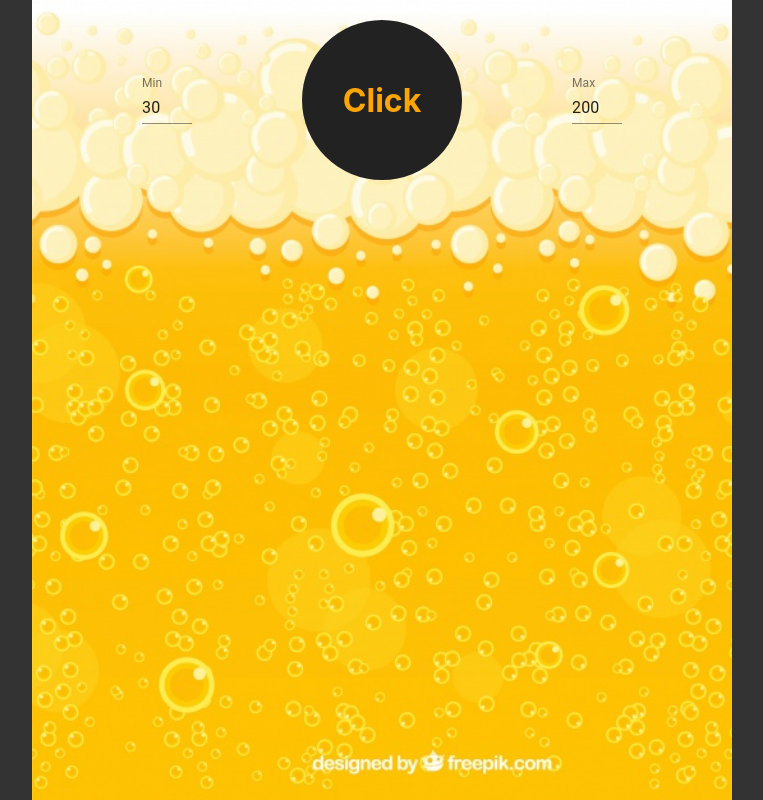
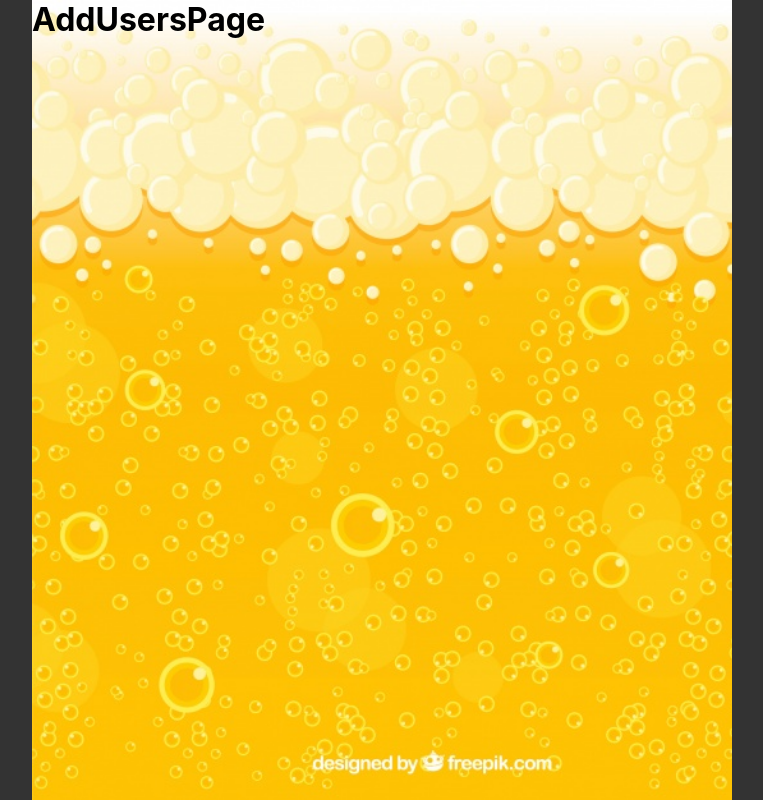
Before and after one commit to Graf-J/Grammsaufa-Web, a React (Create React App) app: page /add-users in a window 1280 px wide. Shown: the whole page, without its empty margins (258-1021 px from the left). Built offline with nearby package versions, Linux system fonts and the light colour scheme.

Commit message:
Added Routing

```diff
--- a/package.json
+++ b/package.json
@@ -9,6 +9,7 @@
     "@testing-library/user-event": "^12.8.3",
     "react": "^17.0.2",
     "react-dom": "^17.0.2",
+    "react-router-dom": "^5.2.0",
     "react-scripts": "4.0.3",
     "web-vitals": "^1.1.2"
   },
--- a/src/App.js
+++ b/src/App.js
@@ -1,13 +1,24 @@
 import './App.css';
-import MainPage from './components/MainPage';
+import { BrowserRouter as Router, Switch, Route } from "react-router-dom";
+import MainPage from './components/mainPage/MainPage';
+import AddUsersPage from './components/addUsersPage/AddUsersPage';
+import InfoPage from './components/infoPage/InfoPage';
+import NotFoundPage from './components/notFoundPage/NotFoundPage';
 
 function App() {
   return (
-    <div className="App">
-      <div className="container">
-        <MainPage />
+    <Router>
+      <div className="App">
+        <div className="container">
+          <Switch>
+            <Route path='/' exact component={ MainPage } />
+            <Route path='/add-users' component={ AddUsersPage } />
+            <Route path='/info/:user' component={ InfoPage } />
+            <Route path='*' component={ NotFoundPage } />
+          </Switch>
+        </div>
       </div>
-    </div>
+    </Router>
   );
 }
 
--- /dev/null
+++ b/src/components/addUsersPage/AddUsersPage.js
@@ -0,0 +1,11 @@
+import React from 'react'
+
+function AddUsersPage() {
+    return (
+        <div>
+            <h1>AddUsersPage</h1>
+        </div>
+    )
+}
+
+export default AddUsersPage
--- /dev/null
+++ b/src/components/infoPage/InfoPage.js
@@ -0,0 +1,11 @@
+import React from 'react'
+
+function InfoPage() {
+    return (
+        <div>
+            <h1>InfoPage</h1>
+        </div>
+    )
+}
+
+export default InfoPage
--- /dev/null
+++ b/src/components/notFoundPage/NotFoundPage.js
@@ -0,0 +1,11 @@
+import React from 'react'
+
+function NotFoundPage() {
+    return (
+        <div>
+            <h1>NotFoundPage</h1>
+        </div>
+    )
+}
+
+export default NotFoundPage
```
Also changed, not shown: src/components/addUsersPage/AddUsersPage.css (added), src/components/infoPage/InfoPage.css (added), src/components/mainPage/Generator.css (renamed from src/components/Generator.css), src/components/mainPage/Generator.js (renamed from src/components/Generator.js), src/components/mainPage/MainPage.css (added), src/components/mainPage/MainPage.js (renamed from src/components/MainPage.js), src/components/notFoundPage/NotFoundPage.css (added), 1 other file (tests, documents, lock files or other folders).
